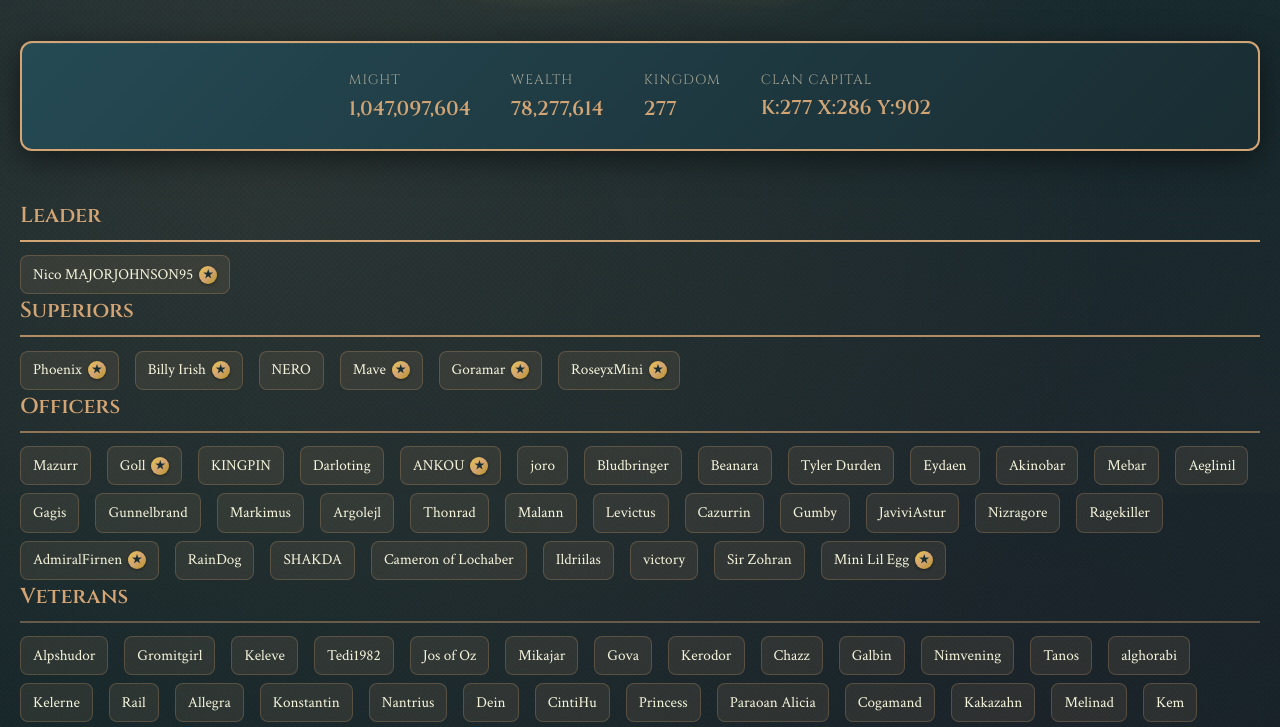
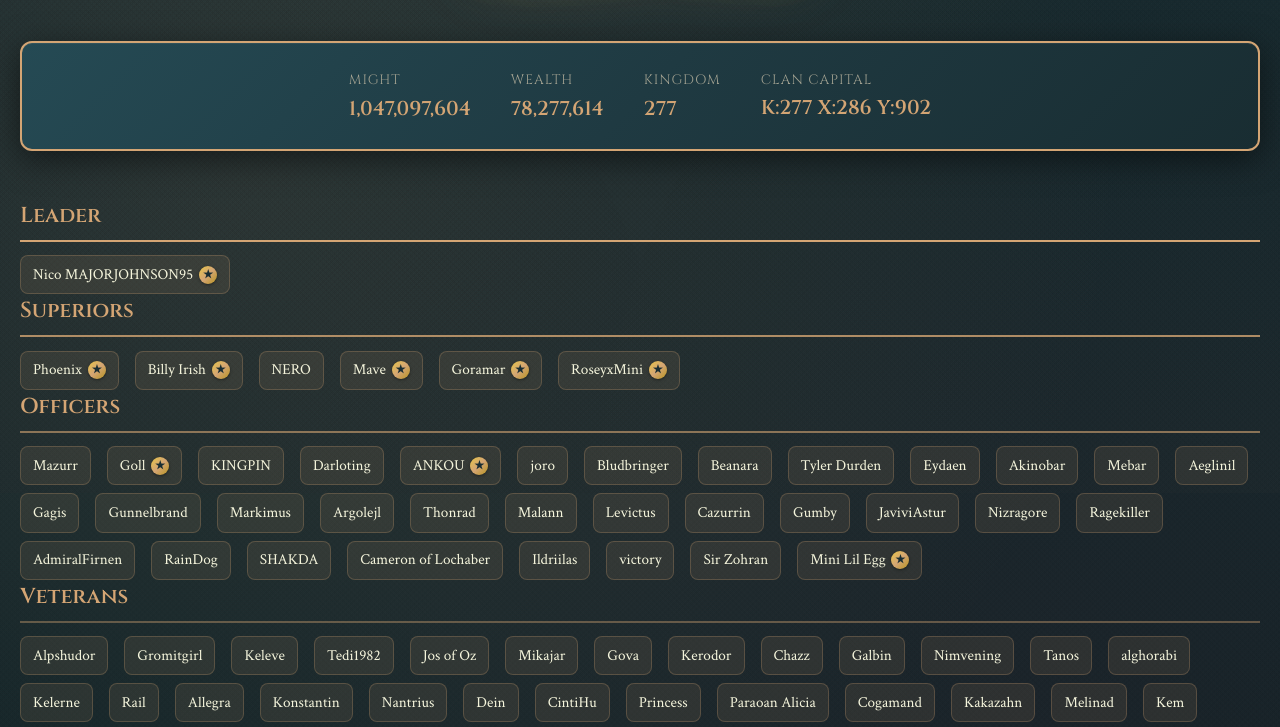
Before and after one commit to admiralfirnen/CxN_wiki, a plain HTML site: page about/index.html in a window 1280 px wide. Shown: the part 307-1034 px from the top of the page. Drawn offline with Linux system fonts and the light colour scheme.

Commit message:
remove admiral's title

```diff
--- a/about/index.html
+++ b/about/index.html
@@ -118,11 +118,7 @@
                 <span class="member-tag">JaviviAstur</span>
                 <span class="member-tag">Nizragore</span>
                 <span class="member-tag">Ragekiller</span>
-                <span class="member-tag has-badge" tabindex="0">
-                    AdmiralFirnen
-                    <span class="member-badge-icon" aria-hidden="true">★</span>
-                    <span class="badge-tooltip">KvK War Chancellor</span>
-                </span>
+                <span class="member-tag">AdmiralFirnen</span>
                 <span class="member-tag">RainDog</span>
                 <span class="member-tag">SHAKDA</span>
                 <span class="member-tag">Cameron of Lochaber</span>
```
